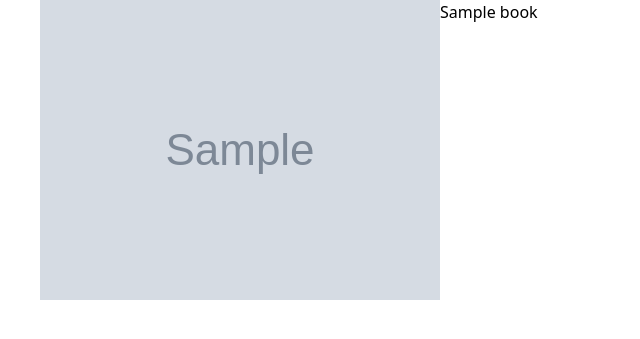
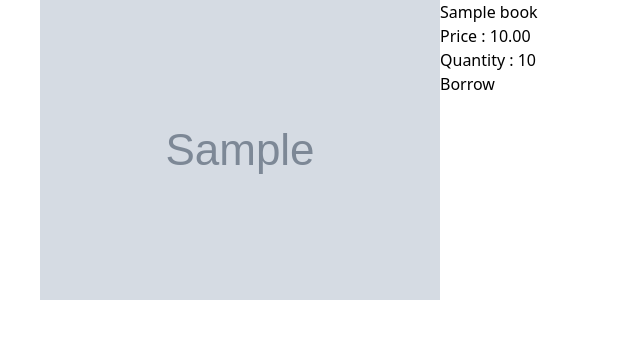
Before and after one commit to foy4748/phitron-django-004, a Django app: page /book/book-detail/1 in a window 1280 px wide. Shown: the part 70-409 px from the top of the page, without its empty margins (0-640 px from the left). Run offline with Django 5.2, Linux system fonts and the light colour scheme; a user stored in the database is signed in; tables that the repository leaves empty hold one stand-in row (values such as "Sample post"); grey boxes marked "Sample" are stand-in pictures; some libraries are stand-ins or nearby versions.

Commit message:
Added Book Borrowing functionalities

```diff
--- a/book/models.py
+++ b/book/models.py
@@ -11,7 +11,7 @@ class Book(models.Model):
     book_image = models.ImageField(upload_to="book/uploads/", blank=True, null=True)
     description = models.TextField(max_length=5120)
     quantity = models.IntegerField()
-    price = models.FloatField()
+    price = models.DecimalField(decimal_places=2, max_digits=12, default=0.00)
     createdAt = models.DateTimeField(default=timezone.now)
 
     def __str__(self):
--- a/book/templates/book/book_detail.html
+++ b/book/templates/book/book_detail.html
@@ -1,8 +1,11 @@
 {% extends "base.html" %} {% block content %}
 <section class="flex">
-  <img src="{{ object.book_image.url }}" alt="" />
+	<img src="{{ object.book_image.url }}" alt="{{ object.book_name }}" />
   <article>
     <p>{{ object.book_name }}</p>
+	<p>Price : {{ object.price }}</p>
+	<p>Quantity : {{ object.quantity }}</p>
+	<a href="{% url "book:borrow_book" pk=object.id %}"><p>Borrow</p></a>
   </article>
 </section>
 {% endblock content %}
--- a/book/urls.py
+++ b/book/urls.py
@@ -1,12 +1,13 @@
 from django.urls import path
 
-from book.views import ShowAddBookForm, ShoowBookList, ShoowBookDetail
+from book.views import BorrowBook, ShowAddBookForm, ShowBookList, ShowBookDetail
 
 app_name = "book"
 
 urlpatterns = [
     # Reload Browser URL config
     path("add-book/", ShowAddBookForm.as_view(), name="book_form"),
-    path("book-list/", ShoowBookList.as_view(), name="book_list"),
-    path("book-detail/<str:pk>", ShoowBookDetail.as_view(), name="book_detail"),
+    path("book-list/", ShowBookList.as_view(), name="book_list"),
+    path("book-detail/<str:pk>", ShowBookDetail.as_view(), name="book_detail"),
+    path("borrow-book/<str:pk>", BorrowBook.as_view(), name="borrow_book"),
 ]
--- a/book/views.py
+++ b/book/views.py
@@ -1,9 +1,12 @@
 from django.contrib.auth.mixins import LoginRequiredMixin
+from django.http.response import HttpResponseRedirect
+from django.urls import reverse
 from django.views.generic.edit import CreateView
-from django.views.generic import DetailView, ListView
+from django.views.generic import DetailView, ListView, View
+from django.contrib import messages
 
 from .forms import AddBookForm
-from book.models import Book
+from book.models import Book, BorrowedBook
 
 
 # Create your views here.
@@ -13,9 +16,53 @@ class ShowAddBookForm(LoginRequiredMixin, CreateView):
     success_url = "/"
 
 
-class ShoowBookList(LoginRequiredMixin, ListView):
+class ShowBookList(LoginRequiredMixin, ListView):
     model = Book
 
 
-class ShoowBookDetail(LoginRequiredMixin, DetailView):
+class ShowBookDetail(LoginRequiredMixin, DetailView):
     model = Book
+
+
+# Borrow a book
+class BorrowBook(LoginRequiredMixin, View):
+    def get(self, req, *_, **kwargs):
+        pk = kwargs.get("pk")
+        book = Book.objects.get(pk=pk)
+        user = req.user
+        bookOK = book is not None
+        userOK = user is not None
+        balanceOK = user.profile.balance - book.price >= 0
+        quantityOK = book.quantity - 1 >= 0
+
+        if quantityOK is False:
+            error_message = f"Book is out of stock"
+            messages.error(req, error_message)
+            nextUrl = reverse("book:book_list")
+            return HttpResponseRedirect(nextUrl)
+
+        if balanceOK is False:
+            error_message = f"Balance is NOT sufficient"
+            messages.error(req, error_message)
+            nextUrl = reverse("book:book_list")
+            return HttpResponseRedirect(nextUrl)
+
+        if bookOK and userOK:
+            book.quantity = book.quantity - 1
+            user.profile.balance = user.profile.balance - book.price
+            book.save()
+            user.profile.save()
+            borrow_instance = BorrowedBook(user=user, book=book)
+            borrow_instance.save()
+            print(borrow_instance)
+            success_message = (
+                f"Borrowed book successfully : {book.book_name} | {book.author}"
+            )
+            messages.success(req, success_message)
+            nextUrl = reverse("book:book_list")
+            return HttpResponseRedirect(nextUrl)
+        else:
+            error_message = f"Non-existing Book or User"
+            messages.error(req, error_message)
+            nextUrl = reverse("book:book_list")
+            return HttpResponseRedirect(nextUrl)
```
Also changed, not shown: book/migrations/0002_alter_book_price.py (added).
